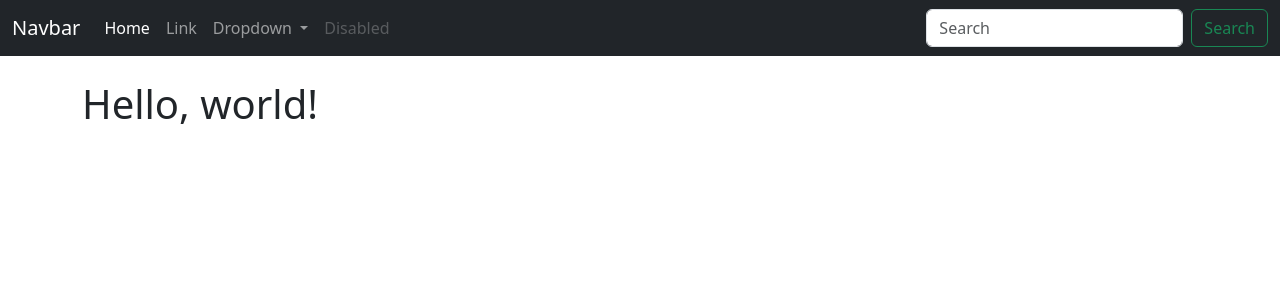
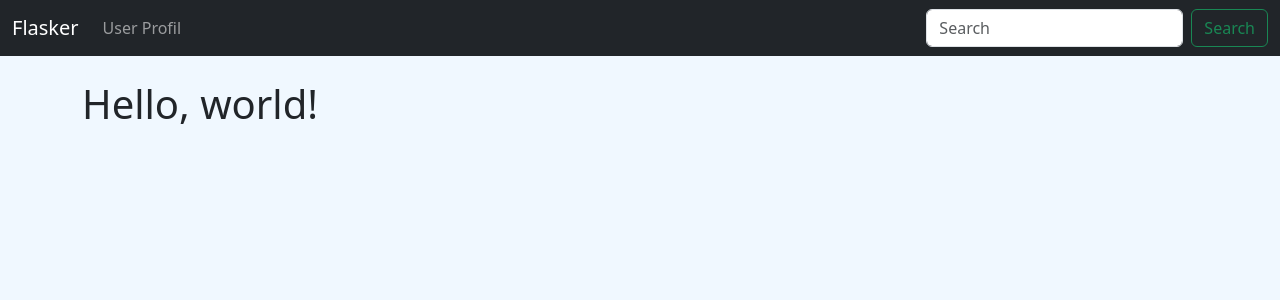
Before and after one commit to stephaneass/python-flask, a Flask app: page / in a window 1280 px wide. Shown: the top 300 px of the page. Run offline with Flask 3, Linux system fonts and the light colour scheme.

Commit message:
profile page

```diff
--- a/app.py
+++ b/app.py
@@ -6,6 +6,11 @@ app = Flask(__name__)
 @app.route("/")
 def index():
     return render_template("index.html")
+
+#Profile route
+@app.route("/user/<name>")
+def user_profile(name):
+    return render_template("profile.html", name=name)
 
 #Invalid URL
 @app.errorhandler(404)
--- a/templates/base.html
+++ b/templates/base.html
@@ -3,10 +3,10 @@
   <head>
     <meta charset="utf-8">
     <meta name="viewport" content="width=device-width, initial-scale=1">
-    <title>Bootstrap demo</title>
+    <title>My test</title>
     <link href="https://cdn.jsdelivr.net/npm/bootstrap@5.3.3/dist/css/bootstrap.min.css" rel="stylesheet" integrity="sha384-QWTKZyjpPEjISv5WaRU9OFeRpok6YctnYmDr5pNlyT2bRjXh0JMhjY6hW+ALEwIH" crossorigin="anonymous">
   </head>
-  <body>
+  <body style="background-color: aliceblue;">
         {% include "partials/_navbar.html" %}
         <br>
         <div class="container">
--- a/templates/partials/_navbar.html
+++ b/templates/partials/_navbar.html
@@ -1,30 +1,13 @@
 <nav class="navbar navbar-expand-lg navbar-dark bg-dark">
     <div class="container-fluid">
-      <a class="navbar-brand" href="#">Navbar</a>
+      <a class="navbar-brand" href="{{ url_for('index') }}">Flasker</a>
       <button class="navbar-toggler" type="button" data-bs-toggle="collapse" data-bs-target="#navbarSupportedContent" aria-controls="navbarSupportedContent" aria-expanded="false" aria-label="Toggle navigation">
         <span class="navbar-toggler-icon"></span>
       </button>
       <div class="collapse navbar-collapse" id="navbarSupportedContent">
         <ul class="navbar-nav me-auto mb-2 mb-lg-0">
           <li class="nav-item">
-            <a class="nav-link active" aria-current="page" href="#">Home</a>
-          </li>
-          <li class="nav-item">
-            <a class="nav-link" href="#">Link</a>
-          </li>
-          <li class="nav-item dropdown">
-            <a class="nav-link dropdown-toggle" href="#" role="button" data-bs-toggle="dropdown" aria-expanded="false">
-              Dropdown
-            </a>
-            <ul class="dropdown-menu">
-              <li><a class="dropdown-item" href="#">Action</a></li>
-              <li><a class="dropdown-item" href="#">Another action</a></li>
-              <li><hr class="dropdown-divider"></li>
-              <li><a class="dropdown-item" href="#">Something else here</a></li>
-            </ul>
-          </li>
-          <li class="nav-item">
-            <a class="nav-link disabled" aria-disabled="true">Disabled</a>
+            <a class="nav-link" href="{{ url_for('user_profile', name='Dieu') }}">User Profil</a>
           </li>
         </ul>
         <form class="d-flex" role="search">
--- /dev/null
+++ b/templates/profile.html
@@ -0,0 +1,4 @@
+{% extends "base.html" %}
+{% block content %}
+    <h1>Hello, {{ name|title }}!</h1>
+{% endblock %}
```
